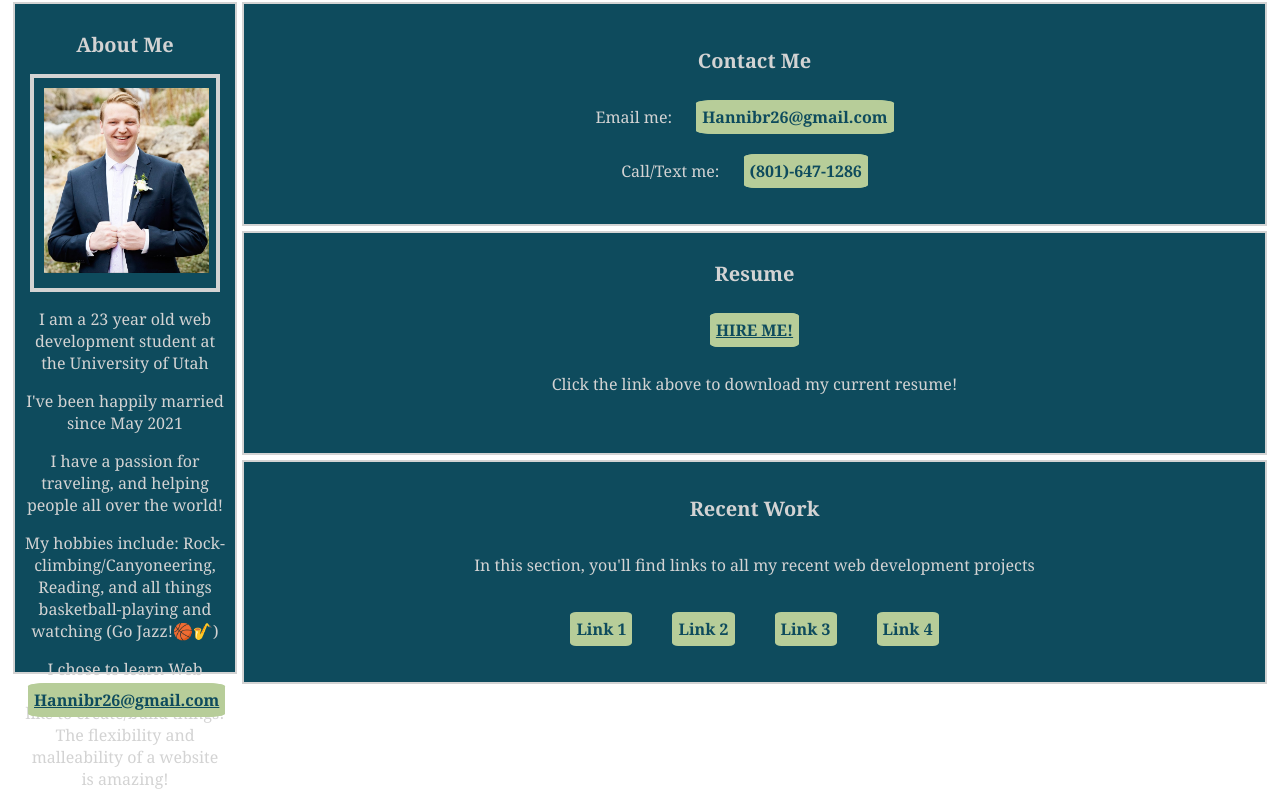
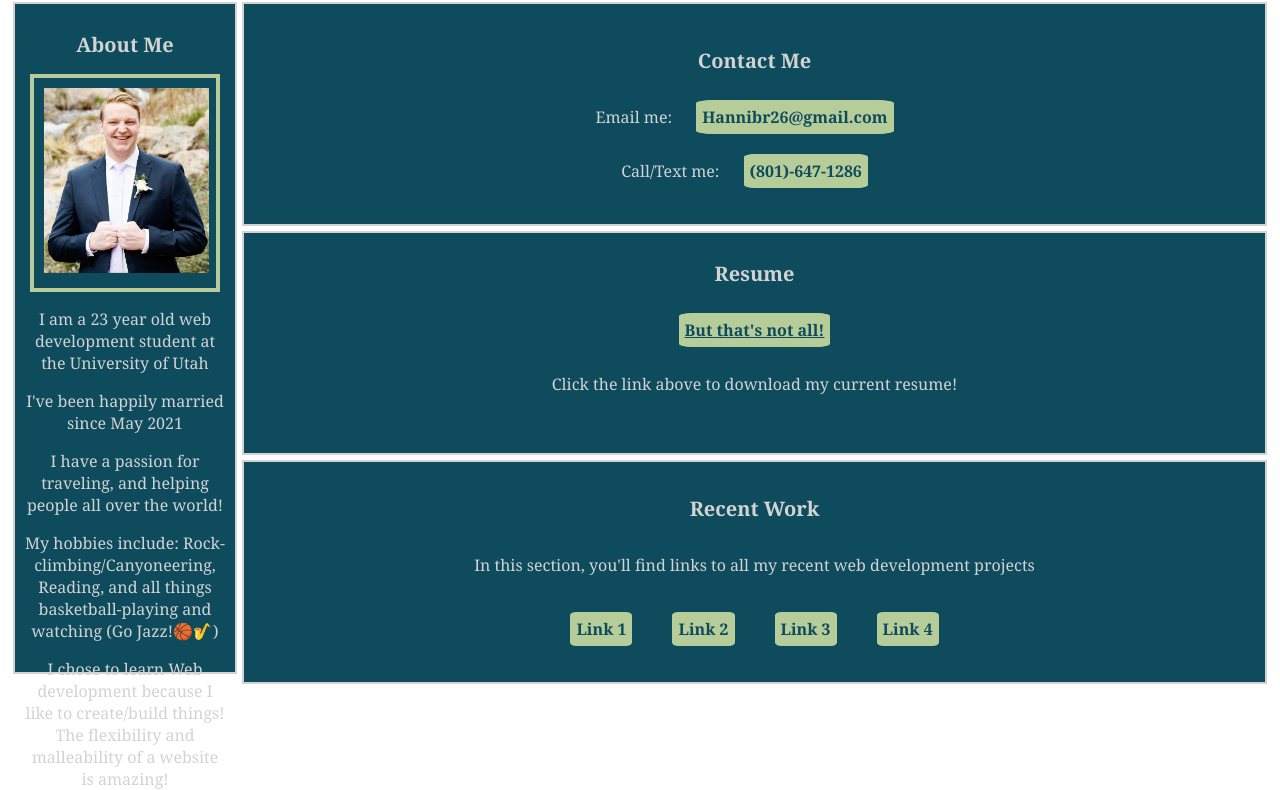
Before and after one commit to BrockHanni/Hanni-Portfolio, a plain HTML site: page index.html in a window 1280 px wide. Shown: the part 267-1057 px from the top of the page. Drawn offline with Linux system fonts and the light colour scheme; files whose address does not match are found by name.

Commit message:
Style-not-linking

```diff
--- a/assets/style.css
+++ b/assets/style.css
@@ -74,6 +74,7 @@ h1 {
     color:lightgrey;
     background-color: #0e4b5d;
     text-align: center;
+    border-color:#b7cd99 ;
 
 }
 .about-me {
--- a/index.html
+++ b/index.html
@@ -55,7 +55,7 @@
             <p>
                <a href="c:\Users\hanni\OneDrive\Desktop\Brock Resume (1).docx" download class="bodybtn">
                   <download src="Brock Resume (1).docx" alt="Resume">
-                     HIRE ME!
+                     But that's not all!
                </a>
                <p>Click the link above to download my current resume!</p>
             </p>
@@ -81,12 +81,4 @@
          </section>
         </div>
 
-
-        <a href="mailto:hannibr26@gmail.com?Subject=I liked your Portfolio" target="_top" class="bodybtn">Hannibr26@gmail.com</a>
-
-
-
-
-
-
     </main>
```
